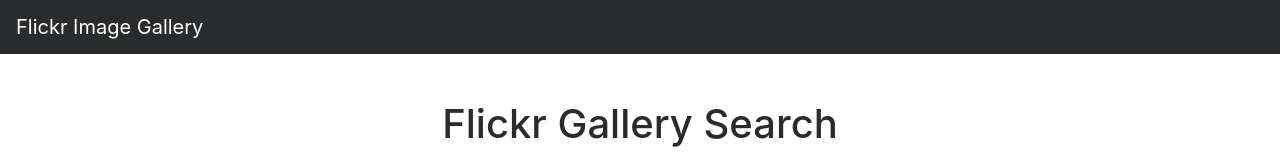
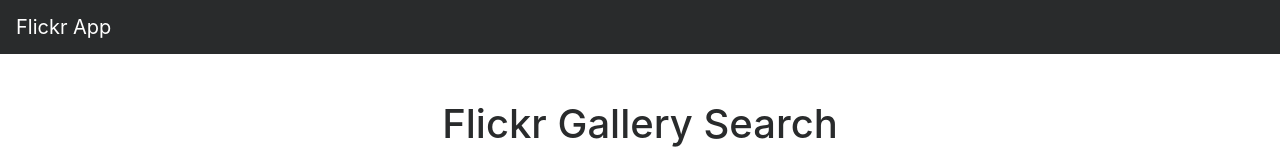
Before and after one commit to nicholas-davis/flickr-gallery-angular-bootstrap, a website: page app/index.html in a window 1280 px wide. Shown: the top 160 px of the page. Drawn offline with Linux system fonts and the light colour scheme; no server answers.

Commit message:
Renamed title on nav

```diff
--- a/app/index.html
+++ b/app/index.html
@@ -4,7 +4,7 @@
     <meta charset="utf-8">
     <title>Flickr App</title>
     <meta name="author" content="Nick Davis (hire@nicholasdavis.co)">
-    <meta name="description" content="Code example: Flickr image gallery app using AngularJs, UI Router, and Bootstrap">
+    <meta name="description" content="Code example: Flickr image gallery app using AngularJs, UI Router, and Bootstrap 4">
     <meta http-equiv="X-UA-Compatible" content="IE=edge,chrome=1">
     <meta name="viewport" content="width=device-width, initial-scale=1.0" />
     <link rel="shortcut icon" href="favicon.ico" type="image/x-icon" />
--- a/app/scripts/components/gallery/gallery-view.html
+++ b/app/scripts/components/gallery/gallery-view.html
@@ -1,7 +1,7 @@
 <!--GalleryView-->
 <alert></alert>
 <nav class="navbar navbar-toggleable-md navbar-inverse bg-inverse">
-    <a class="navbar-brand" href="#">Flickr Image Gallery</a>
+    <a class="navbar-brand" href="/" title="Flickr App">Flickr App</a>
 </nav>
 <main class="container" role="main">
     <h1 class="mt-5 mb-5 text-center">Flickr Gallery Search</h1>
```
